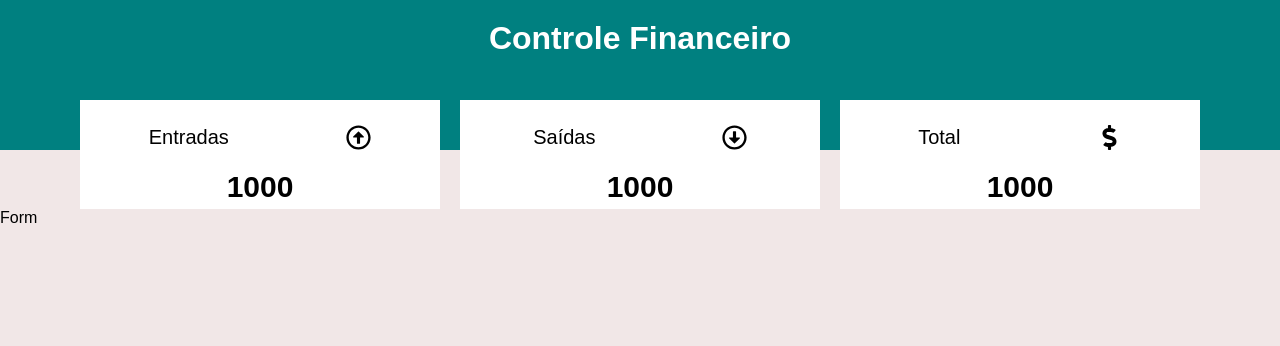
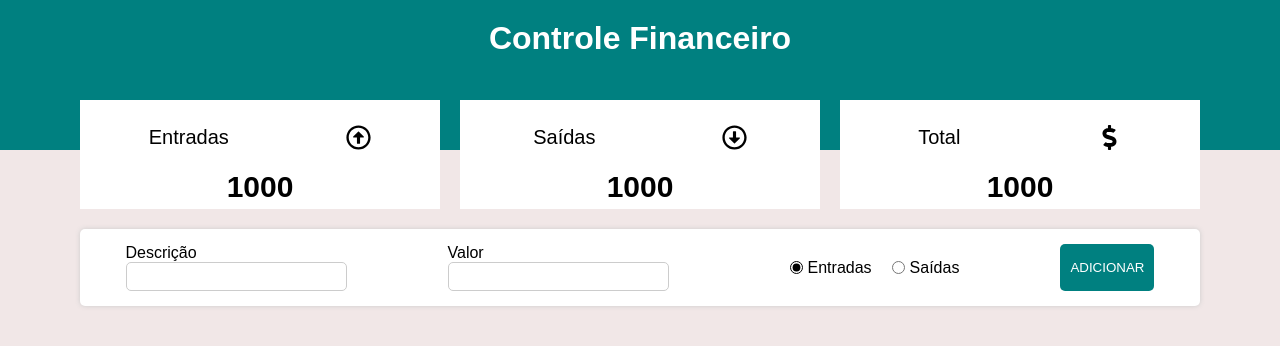
Before and after one commit to Davijluna/controle-financeiro, a React (Vite) app in the folder controle-financeiro/: page / in a window 1280 px wide. Shown: the top 346 px of the page. Built offline with nearby package versions, Linux system fonts and the light colour scheme.

Commit message:
feat: modificação e adição de componentes

```diff
--- a/controle-financeiro/src/components/Form/index.jsx
+++ b/controle-financeiro/src/components/Form/index.jsx
@@ -1,9 +1,61 @@
-import React from 'react'
+// import React from 'react'
+
+import React, { useState } from "react"
+
+import * as C from "./style";
 
 const Form = () => {
+
+  const [desc, setDesc] = useState("");
+  const [amount, setAmount] = useState("");
+  const [isExpense, setExpense] = useState(false);
+
+  const handleSave = () => {
+    if(!desc || !amount) {
+        alert("Informe a descrição e o valor!");
+        return;
+    }else if (amount < 1) {
+        alert("O valor tem que ser positivo!");
+        return;
+    }
+  };
+
   return (
-    <div>Form</div>
+    <>
+    <C.Container>
+        <C.InputContent>
+        <C.Label htmlFor="rIncome">Descrição</C.Label>
+            <C.Input value={desc} onChange={(e) => setDesc(e.target.value)} />
+        </C.InputContent>
+        <C.InputContent>
+            <C.Label>Valor</C.Label>
+            <C.Input
+                value={amount}
+                type="number"
+                onChange={(e) => setAmount(e.target.value)}
+            />
+        </C.InputContent>
+        <C.RadioGroup>
+            <C.Input
+                type="radio"
+                id="rIncome"
+                defaultChecked
+                name="group1"
+                onChange={() => setExpense(!isExpense)}
+            />
+            <C.Label htmlFor="rIncome">Entradas</C.Label>
+            <C.Input
+            type="radio"
+            id="rExpenses"
+            name="group1"
+            onChange={() => setExpense(!isExpense)}
+            />
+            <C.Label htmlFor="rExpenses">Saídas</C.Label>
+        </C.RadioGroup>
+        <C.Button onClick={handleSave}>ADICIONAR</C.Button>
+    </C.Container>
+    </>
   )
-}
+};
 
-export default Form
+export default Form;
--- a/controle-financeiro/src/components/Form/style.jsx
+++ b/controle-financeiro/src/components/Form/style.jsx
@@ -4,7 +4,7 @@
 export const Container = styled.div`
     max-width: 1120px;
     margin: 20px auto;
-width: 98px;
+    width: 98%;
     background-color: #fff;
     box-shadow: 0px 0px 5px #ccc;
     border-radius: 5px;
@@ -32,3 +32,24 @@
     font-size: 15px;
     border: 1px solid #CCC;
 `;
+
+export const RadioGroup = styled.div`
+    display: flex;
+    align-items: center;
+
+input {
+    margin-left: 20px;
+    margin-right: 5px;
+    accent-color: black;
+    margin-top: 0;
+}
+`;
+
+export const Button = styled.button`
+    padding: 5px 10px;
+    border: none;
+    border-radius: 5px;
+    cursor: pointer;
+    color: white;
+    background-color: teal;
+`;
--- a/controle-financeiro/src/components/Resume/index.jsx
+++ b/controle-financeiro/src/components/Resume/index.jsx
@@ -1,8 +1,6 @@
 // import React from 'react'
 import * as C from './style';
 import ResumeItem from '../ResumeItem';
-// import * as C from "./style";
-
 import {
   FaRegArrowAltCircleUp,
   FaRegArrowAltCircleDown,
@@ -16,7 +14,7 @@
             <ResumeItem title="Saídas" Icon= {FaRegArrowAltCircleDown} value="1000"/>
             <ResumeItem title="Total" Icon= {FaDollarSign} value="1000"/>
         </C.Container>
-  )
-}
+  );
+};
 
 export default Resume;
--- a/controle-financeiro/src/components/ResumeItem/index.jsx
+++ b/controle-financeiro/src/components/ResumeItem/index.jsx
@@ -1,12 +1,13 @@
-// import React from 'react'
+import React from 'react'
 import * as C from "./style";
 
-const ResumeItem = ({title, Icon, value }) => {
+const ResumeItem = ({title, Icon, value}) => {
+
   return (
     <C.Container>
         <C.Header>
         <C.HeaderTitle>{title}</C.HeaderTitle>
-        <Icon></Icon>
+        {Icon && <Icon />}
         </C.Header>
         <C.Total>{value}</C.Total>
     </C.Container>
```
Also changed, not shown: controle-financeiro/src/components/Resume/style.jsx (indentation only). Lines whose indentation alone changed are shown as unchanged.
